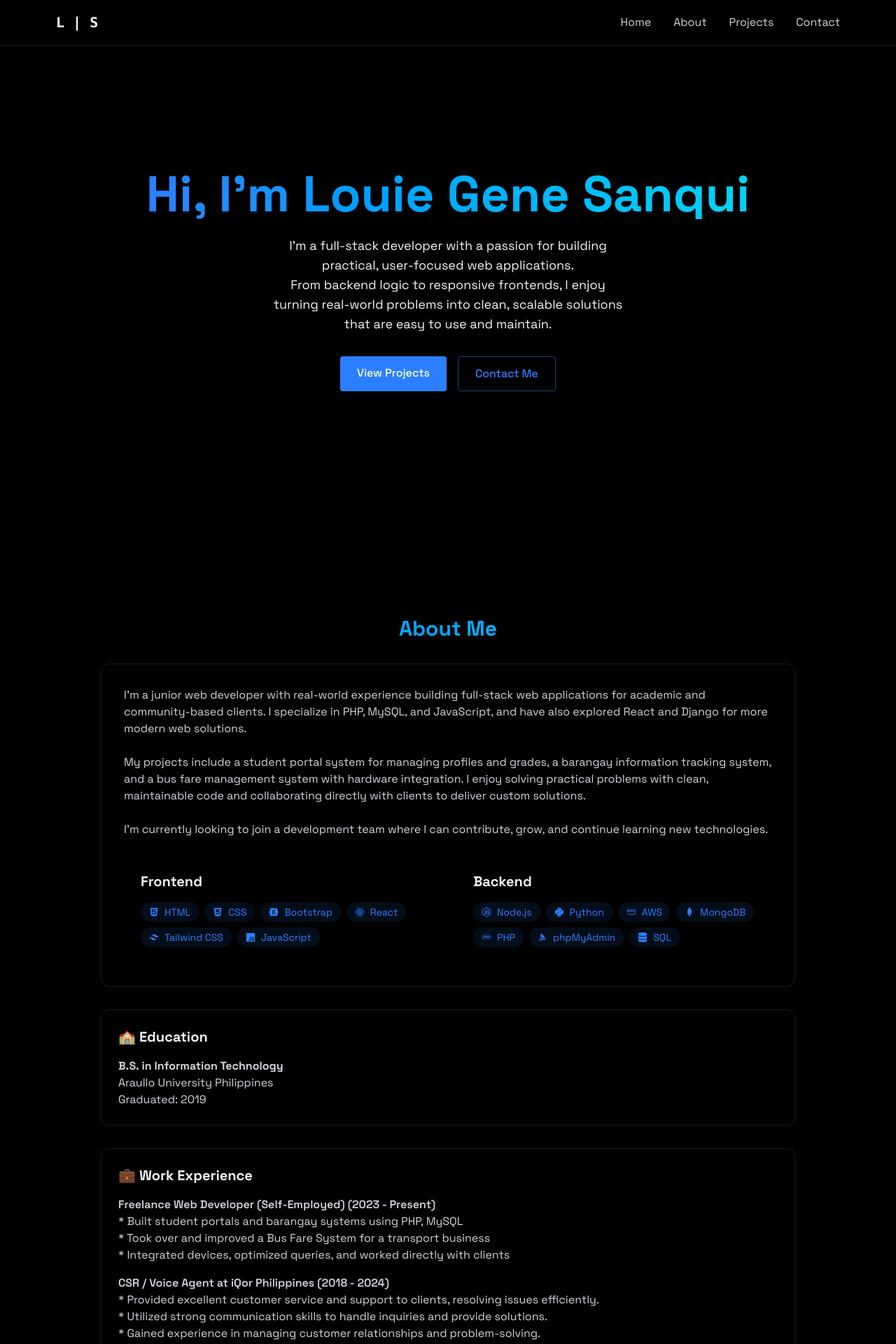
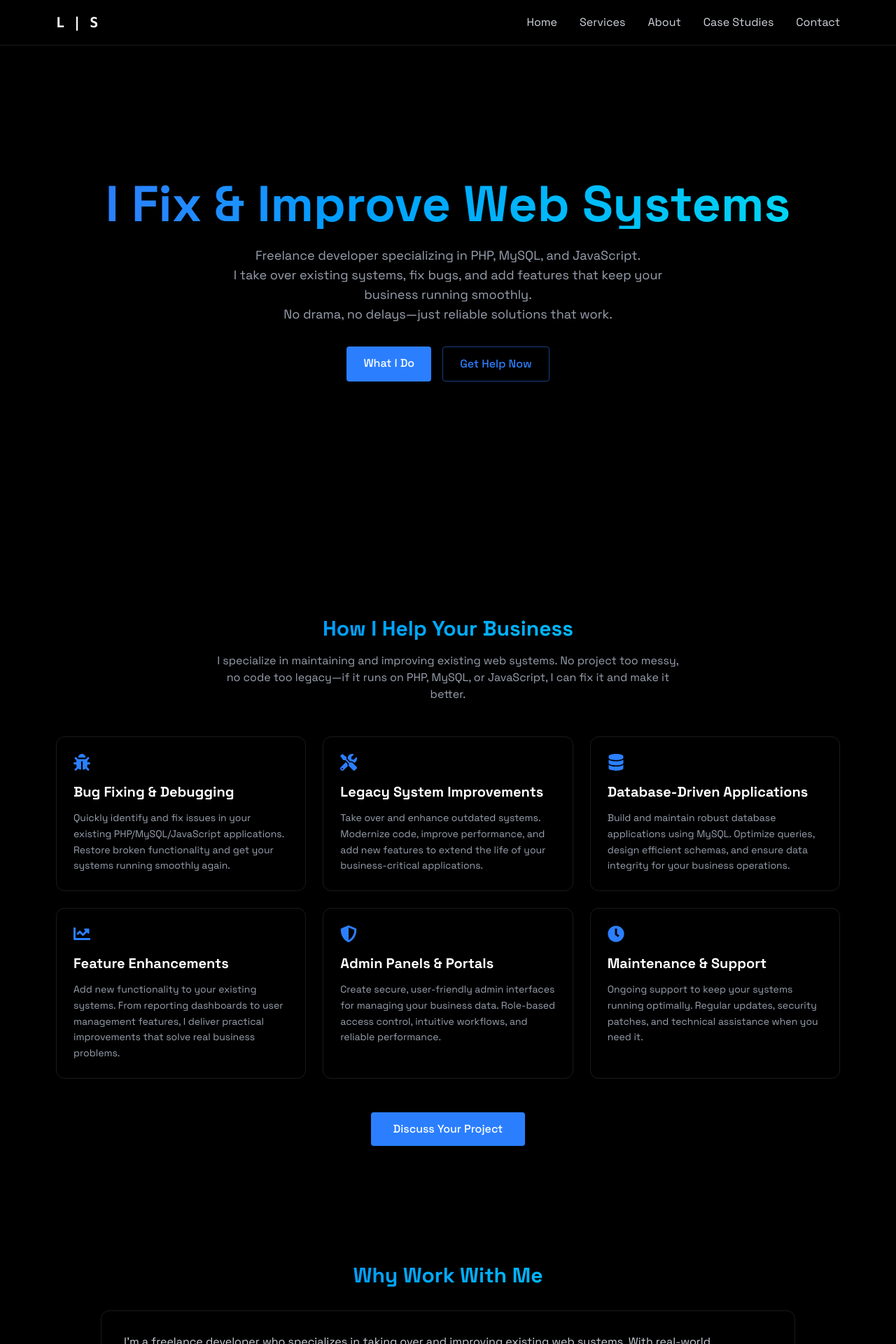
Before and after one commit to sanquilouie/louie-portfolio, a React (Vite) app: page / in a window 1280 px wide. Shown: the top 1920 px of the page at 70% size. Built offline with nearby package versions, Linux system fonts and the light colour scheme.

Commit message:
updated portfolio

```diff
--- a/index.html
+++ b/index.html
@@ -10,7 +10,7 @@
       rel="stylesheet"
     />
     <meta name="viewport" content="width=device-width, initial-scale=1.0" />
-    <title>Louie Gene Sanqui</title>
+    <title>Louie Gene Sanqui - PHP/MySQL Freelance Developer | Bug Fixing & Legacy Systems</title>
   </head>
   <body>
     <div id="root"></div>
--- a/src/App.jsx
+++ b/src/App.jsx
@@ -5,6 +5,7 @@ import { Navbar } from "./components/Navbar";
 import { MobileMenu } from "./components/MobileMenu";
 import { Home } from "./components/sections/Home";
 import { About } from "./components/sections/About";
+import { Services } from "./components/sections/Services";
 import { Projects } from "./components/sections/Projects";
 import "./index.css";
 import { Contact } from "./components/sections/Contact";
@@ -24,6 +25,7 @@ function App() {
         <Navbar menuOpen={menuOpen} setMenuOpen={setMenuOpen} />
         <MobileMenu menuOpen={menuOpen} setMenuOpen={setMenuOpen} />
         <Home />
+        <Services />
         <About />
         <Projects />
         <Contact />
--- a/src/components/MobileMenu.jsx
+++ b/src/components/MobileMenu.jsx
@@ -35,6 +35,19 @@ export const MobileMenu = ({ menuOpen, setMenuOpen }) => {
         Home
       </a>
       <a
+        href="#services"
+        onClick={() => setMenuOpen(false)}
+        className={`text-2xl font-semibold text-white my-4 transform transition-transform duration-300
+                    ${
+                      menuOpen
+                        ? "opacity-100 translate-y-0"
+                        : "opacity-0 translate-y-5"
+                    }
+            `}
+      >
+        Services
+      </a>
+      <a
         href="#about"
         onClick={() => setMenuOpen(false)}
         className={`text-2xl font-semibold text-white my-4 transform transition-transform duration-300
@@ -54,7 +67,7 @@ export const MobileMenu = ({ menuOpen, setMenuOpen }) => {
             }
     `}
       >
-        Projects
+        Case Studies
       </a>
       <a
         href="#contact"
--- a/src/components/Navbar.jsx
+++ b/src/components/Navbar.jsx
@@ -30,6 +30,13 @@ export const Navbar = ({ menuOpen, setMenuOpen }) => {
               Home
             </a>
             <a
+              href="#services"
+              className="text-gray-300 hove:text-white transition-colors"
+            >
+              {" "}
+              Services{" "}
+            </a>
+            <a
               href="#about"
               className="text-gray-300 hove:text-white transition-colors"
             >
@@ -41,7 +48,7 @@ export const Navbar = ({ menuOpen, setMenuOpen }) => {
               className="text-gray-300 hove:text-white transition-colors"
             >
               {" "}
-              Projects{" "}
+              Case Studies{" "}
             </a>
             <a
               href="#contact"
--- a/src/components/sections/About.jsx
+++ b/src/components/sections/About.jsx
@@ -18,19 +18,21 @@ export const About = () => {
     "HTML",
     "CSS",
     "Bootstrap",
-    "React",
-    "Tailwind CSS",
     "JavaScript",
   ];
 
   const backendSkills = [
+    "PHP",
+    "MySQL",
+    "SQL",
+    "phpMyAdmin"
+  ];
+
+  const additionalSkills = [
+    "React",
     "Node.js",
-    "Python",
-    "AWS",
-    "MongoDB",
-    "PHP",
-    "phpMyAdmin",
-    "SQL"];
+    "Tailwind CSS"
+  ];
 
   const iconMap = {
   HTML: <FaHtml5 />,
@@ -56,20 +58,19 @@ export const About = () => {
       <RevealOnScroll>
         <div className="max-w-5xl mx-auto px-4">
           <h2 className="text-3xl font-bold mb-8 bg-gradient-to-r from-blue-500 to-cyan-400 bg-clip-text text-transparent text-center">
-            {" "}
-            About Me
+            Why Work With Me
           </h2>
 
           <div className="rounded-xl p-8 border-white/10 border hover:-translate-y-1 transition-all">
             <p className="text-gray-300 mb-6">
-              I’m a junior web developer with real-world experience building full-stack web applications for academic and community-based clients. I specialize in PHP, MySQL, and JavaScript, and have also explored React and Django for more modern web solutions.
+              I'm a freelance developer who specializes in taking over and improving existing web systems. With real-world experience working directly with businesses, I've helped clients fix broken functionality, modernize legacy code, and add features that solve actual business problems.
 
-              <br /><br />My projects include a student portal system for managing profiles and grades, a barangay information tracking system, and a bus fare management system with hardware integration. I enjoy solving practical problems with clean, maintainable code and collaborating directly with clients to deliver custom solutions.
+              <br /><br />My approach is practical and client-focused. I don't just write code—I deliver solutions that keep your business running smoothly. Whether it's debugging a critical issue, optimizing database performance, or building a new admin interface, I focus on results that matter.
 
-              <br /><br />I’m currently looking to join a development team where I can contribute, grow, and continue learning new technologies.
+              <br /><br />I work primarily with PHP, MySQL, and JavaScript because these technologies power most business-critical systems. I'm not interested in the latest frameworks—I'm interested in what works for your business and what I can maintain reliably for the long term.
             </p>
 
-            <div className="grid grid-cols-1 md:grid-cols-2 gap-6">
+            <div className="grid grid-cols-1 md:grid-cols-3 gap-6">
               <div className="rounded-xl p-6 hover:-translate-y-1 transition-all">
                 <h3 className="text-xl font-bold mb-4"> Frontend</h3>
                 <div className="flex flex-wrap gap-2">
@@ -103,6 +104,23 @@ export const About = () => {
                   ))}
                 </div>
               </div>
+
+              <div className="rounded-xl p-6 hover:-translate-y-1 transition-all">
+                <h3 className="text-xl font-bold mb-4"> Additional</h3>
+                <div className="flex flex-wrap gap-2">
+                  {additionalSkills.map((tech, key) => (
+                    <span
+                      key={key}
+                      className="flex items-center gap-2 bg-blue-500/10 text-blue-500 py-1 px-3 rounded-full text-sm hover:bg-blue-500/20
+                                    hover:shadow-[0_2px_8px_rgba(59,130,2246,0.2)] transition
+                    "
+                    >
+                      {iconMap[tech]}
+                      {tech}
+                    </span>
+                  ))}
+                </div>
+              </div>
             </div>
           </div>
 
@@ -118,7 +136,7 @@ export const About = () => {
           </div>
           <div className=" gap-6 mt-8">
             <div className="p-6 rounded-xl border-white/10 border hover:-translate-y-1 transition-all">
-              <h3 className="text-xl font-bold mb-4"> 💼 Work Experience </h3>
+              <h3 className="text-xl font-bold mb-4"> 💼 Client Experience </h3>
               <div className="space-y-4 text-gray-300">
                 <div>
                   <h4 className="font-semibold">
@@ -126,9 +144,11 @@ export const About = () => {
                     Freelance Web Developer (Self-Employed) (2023 - Present){" "}
                   </h4>
                   <p>
-                     * Built student portals and barangay systems using PHP, MySQL
-                    <br /> * Took over and improved a Bus Fare System for a transport business
-                    <br /> * Integrated devices, optimized queries, and worked directly with clients
+                     * Fixed critical bugs and restored functionality in legacy PHP systems
+                    <br /> * Took over and improved a Bus Fare System for a transport business client
+                    <br /> * Built custom admin portals and student management systems
+                    <br /> * Integrated hardware devices and optimized database performance
+                    <br /> * Work directly with business owners to deliver practical solutions
                   </p>
                 </div>
 
--- a/src/components/sections/Home.jsx
+++ b/src/components/sections/Home.jsx
@@ -9,20 +9,20 @@ export const Home = () => {
       <RevealOnScroll>
         <div className="text-center z-10 px-4">
           <h1 className="text-5xl md:text-7xl font-bold mb-6 bg-gradient-to-r from-blue-500 to-cyan-400 bg-clip-text text-transparent leading-right">
-            Hi, I&apos;m Louie Gene Sanqui
+            I Fix & Improve Web Systems
           </h1>
 
-          <p className="tex-gray-400 text-lg mb-8 max-w-lg mx-auto">
-            I’m a full-stack developer with a passion for building practical, user-focused web applications.
-            <br />From backend logic to responsive frontends,
-            I enjoy turning real-world problems into clean, scalable solutions that are easy to use and maintain.
+          <p className="text-gray-400 text-lg mb-8 max-w-2xl mx-auto">
+            Freelance developer specializing in PHP, MySQL, and JavaScript.
+            <br />I take over existing systems, fix bugs, and add features that keep your business running smoothly.
+            <br />No drama, no delays—just reliable solutions that work.
           </p>
           <div className="flex justify-center space-x-4">
             <a
-              href="#projects"
+              href="#services"
               className="bg-blue-500 text-white py-3 px-6 rounded font-medium transition relative overflow-hidden hover:-translate-y-0.5 hover:shadow-[0_0_15px_rgba(59, 130, 246, 0.4)]"
             >
-              View Projects
+              What I Do
             </a>
 
             <a
@@ -30,7 +30,7 @@ export const Home = () => {
               className="border border-blue-500/50 text-blue-500 py-3 px-6 rounded font-medium transition-all duration-200
              hover:-translate-y-0.5 hover:shadow-[0_0_15px_rgba(59, 130, 246, 0.2)] hover:bg-blue-500/10"
             >
-              Contact Me
+              Get Help Now
             </a>
           </div>
         </div>
--- a/src/components/sections/Projects.jsx
+++ b/src/components/sections/Projects.jsx
@@ -25,10 +25,10 @@ export const Projects = () => {
     {
     title: "Bus Fare Management System",
     description:
-      "A PHP-based system for tracking and managing fare collections, routes, and passenger logs.",
-    tech: ["JavaScript", "PHP", "Java", "Bootstrap", "Sunmi API", "Full-Stack Development"],
+      "Took over and restored a broken fare tracking system for a local transportation business.",
+    tech: ["PHP", "JavaScript", "MySQL", "Bootstrap", "Sunmi API", "Bug Fixing"],
     details:
-      "* Hired to take over and enhance an existing fare tracking system for a local transportation service. \n* Reviewed and debugged legacy code to restore core functionality and ensure system stability. \n * Added new features such as passenger logging enhancements and adjustable fare options. \n* Integrated with Sunmi printer-scanner devices to enable automated ticket printing and QR scanning. \nImproved code maintainability and usability based on client feedback.",
+      "**Client Problem:** A local transportation service had a broken fare management system that was causing revenue loss and operational headaches.\n\n**My Solution:**\n* Audited and debugged legacy PHP code to identify root causes of system failures\n* Restored core functionality including fare calculation and route management\n* Added passenger logging improvements and adjustable fare options based on business needs\n* Integrated Sunmi printer/scanner devices for automated ticket printing and QR scanning\n* Optimized database queries and improved code maintainability\n\n**Results:**\n* System reliability improved from frequent crashes to stable daily operation\n* Client could process fares 3x faster with automated ticket printing\n* Reduced manual data entry errors by 90%\n* Business owner now has reliable tools to manage operations and track revenue",
     images: [
     ],
   },
@@ -44,10 +44,10 @@ export const Projects = () => {
     {
       title: "HCC Student Portal",
       description:
-        "A complete student information system with login, enrollment tracking, and grades viewing, built with PHP and SQL.",
-      tech: ["MySQL", "JavaScript", "PHP", "Bootstrap", "Full-Stack Development"],
+        "Built a complete student administration system from scratch for a client needing reliable academic record management.",
+      tech: ["PHP", "MySQL", "JavaScript", "Bootstrap", "Database Design"],
       details:
-        "* Designed and implemented a feature-rich student portal for HCC using PHP and SQL. \n* Built modules for managing student data, enrollment, and academic records.\n* Integrated user authentication and role-based access control for secure usage.\n* Optimized database queries to ensure fast and reliable performance.\n* Delivered an intuitive and efficient tool for student administration.",
+        "**Client Problem:** An educational institution needed a reliable system to manage student data, enrollment, and academic records without expensive commercial software.\n\n**My Solution:**\n* Designed and implemented a complete student portal using PHP and MySQL\n* Built modules for student profiles, enrollment tracking, and grade management\n* Integrated secure authentication and role-based access control\n* Optimized database queries for fast performance even with large datasets\n* Created intuitive admin interfaces for staff with minimal technical training\n\n**Results:**\n* Reduced administrative workload by 60% through automated record management\n* Eliminated paper-based processes and manual data entry errors\n* Provided instant access to student records for authorized staff\n* System handles 500+ student records without performance issues\n* Client saved thousands compared to commercial software alternatives",
       images: [HCCPortal4, HCCPortal1, HCCPortal2, HCCPortal3],
     },
     {
@@ -69,7 +69,7 @@ export const Projects = () => {
       <RevealOnScroll>
         <div className="max-w-5xl mx-auto px-4">
           <h2 className="text-3xl font-bold mb-8 bg-gradient-to-r from-blue-500 to-cyan-400 bg-clip-text text-transparent text-center">
-            Featured Projects
+            Client Case Studies
           </h2>
           <div className="grid grid-cols-1 md:grid-cols-2 gap-6">
             {projects.map((project, idx) => (
--- /dev/null
+++ b/src/components/sections/Services.jsx
@@ -0,0 +1,84 @@
+import { RevealOnScroll } from "../RevealOnScroll";
+import { FaBug, FaTools, FaDatabase, FaChartLine, FaShieldAlt, FaClock } from "react-icons/fa";
+
+export const Services = () => {
+  const services = [
+    {
+      icon: <FaBug className="text-2xl" />,
+      title: "Bug Fixing & Debugging",
+      description: "Quickly identify and fix issues in your existing PHP/MySQL/JavaScript applications. Restore broken functionality and get your systems running smoothly again."
+    },
+    {
+      icon: <FaTools className="text-2xl" />,
+      title: "Legacy System Improvements",
+      description: "Take over and enhance outdated systems. Modernize code, improve performance, and add new features to extend the life of your business-critical applications."
+    },
+    {
+      icon: <FaDatabase className="text-2xl" />,
+      title: "Database-Driven Applications",
+      description: "Build and maintain robust database applications using MySQL. Optimize queries, design efficient schemas, and ensure data integrity for your business operations."
+    },
+    {
+      icon: <FaChartLine className="text-2xl" />,
+      title: "Feature Enhancements",
+      description: "Add new functionality to your existing systems. From reporting dashboards to user management features, I deliver practical improvements that solve real business problems."
+    },
+    {
+      icon: <FaShieldAlt className="text-2xl" />,
+      title: "Admin Panels & Portals",
+      description: "Create secure, user-friendly admin interfaces for managing your business data. Role-based access control, intuitive workflows, and reliable performance."
+    },
+    {
+      icon: <FaClock className="text-2xl" />,
+      title: "Maintenance & Support",
+      description: "Ongoing support to keep your systems running optimally. Regular updates, security patches, and technical assistance when you need it."
+    }
+  ];
+
+  return (
+    <section
+      id="services"
+      className="min-h-screen flex items-center justify-center py-20"
+    >
+      <RevealOnScroll>
+        <div className="max-w-6xl mx-auto px-4">
+          <h2 className="text-3xl font-bold mb-4 bg-gradient-to-r from-blue-500 to-cyan-400 bg-clip-text text-transparent text-center">
+            How I Help Your Business
+          </h2>
+          <p className="text-gray-400 text-center mb-12 max-w-2xl mx-auto">
+            I specialize in maintaining and improving existing web systems.
+            No project too messy, no code too legacy—if it runs on PHP, MySQL, or JavaScript, I can fix it and make it better.
+          </p>
+
+          <div className="grid grid-cols-1 md:grid-cols-2 lg:grid-cols-3 gap-6">
+            {services.map((service, index) => (
+              <div
+                key={index}
+                className="p-6 rounded-xl border border-white/10 hover:-translate-y-1 hover:border-blue-500/30 hover:shadow-[0_2px_8px_rgba(59,130,246,0.2)] transition-all"
+              >
+                <div className="text-blue-500 mb-4">
+                  {service.icon}
+                </div>
+                <h3 className="text-xl font-bold mb-3 text-white">
+                  {service.title}
+                </h3>
+                <p className="text-gray-400 text-sm leading-relaxed">
+                  {service.description}
+                </p>
+              </div>
+            ))}
+          </div>
+
+          <div className="text-center mt-12">
+            <a
+              href="#contact"
+              className="inline-block bg-blue-500 text-white py-3 px-8 rounded font-medium transition relative overflow-hidden hover:-translate-y-0.5 hover:shadow-[0_0_15px_rgba(59, 130, 246, 0.4)]"
+            >
+              Discuss Your Project
+            </a>
+          </div>
+        </div>
+      </RevealOnScroll>
+    </section>
+  );
+};
```
Also changed, not shown: src/components/sections/Contact.jsx (+6 -4 lines).
